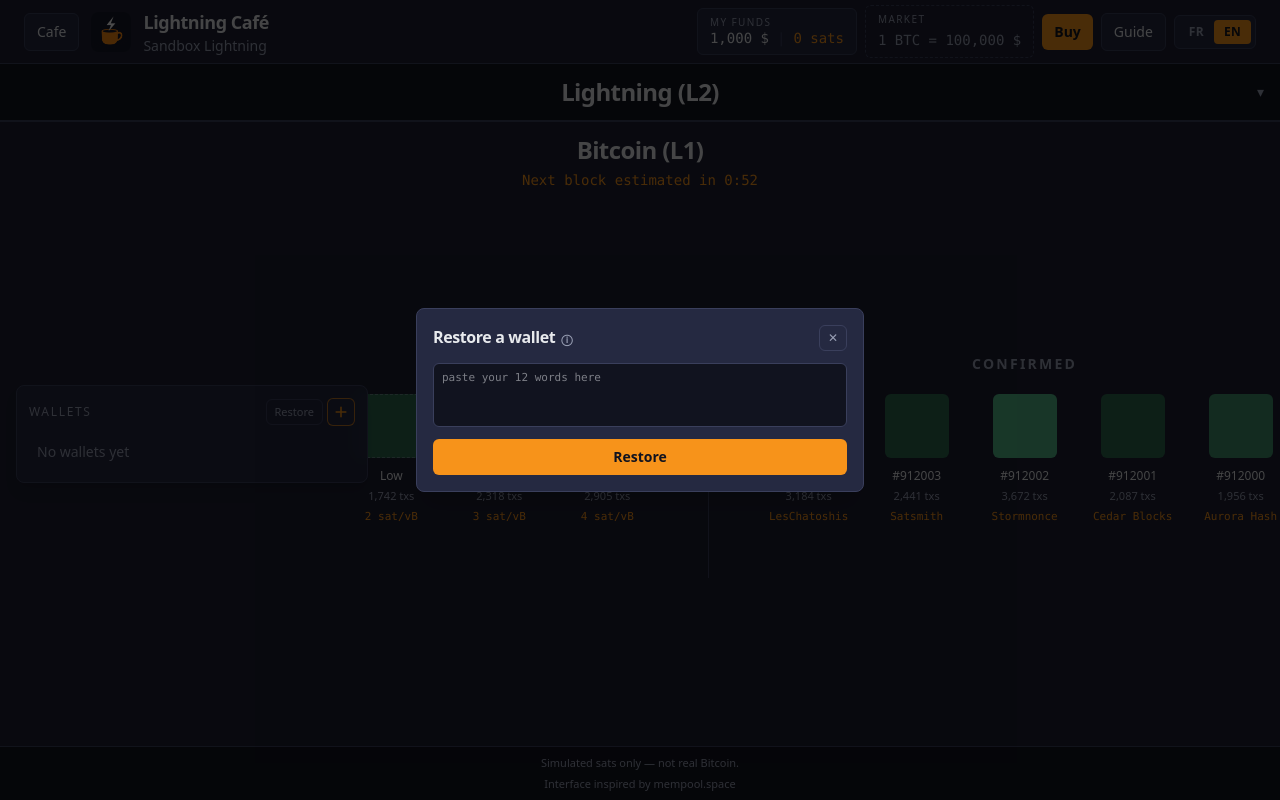
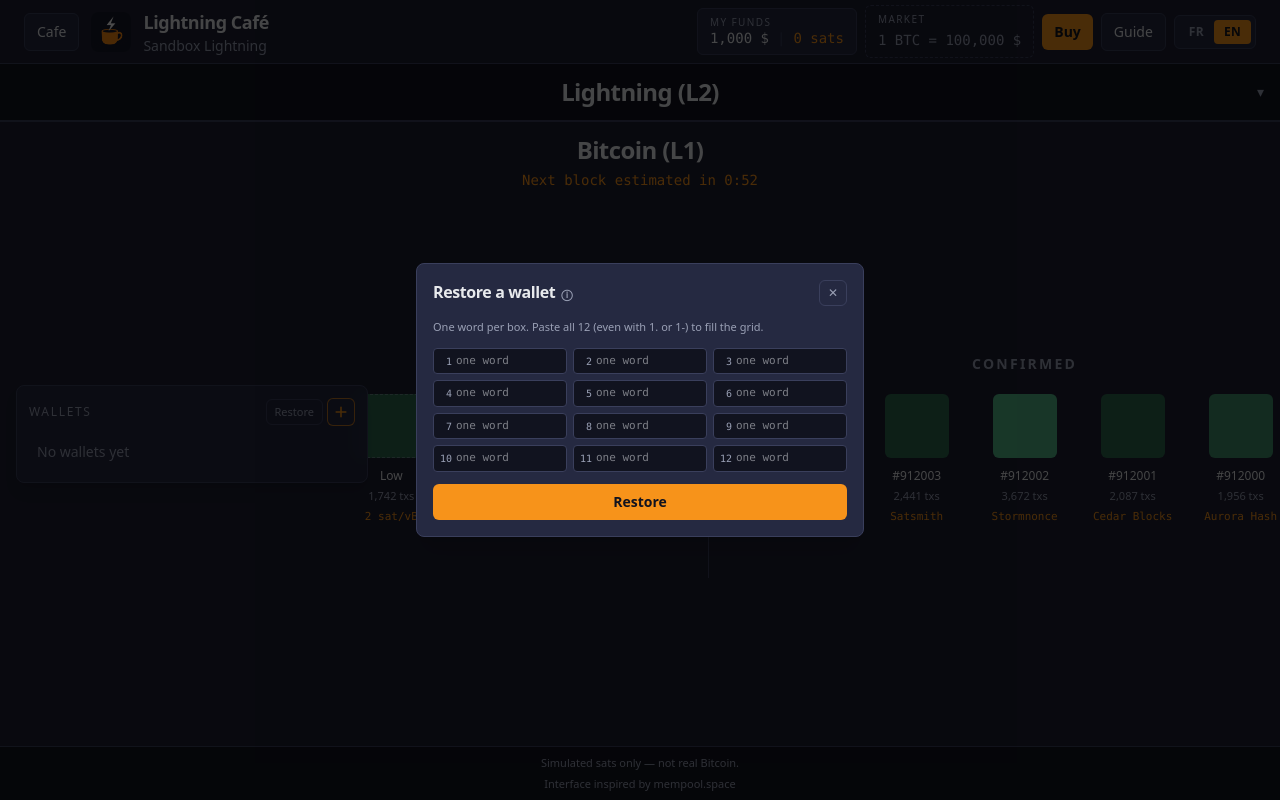
Before and after one commit to g1llez/lightning-cafe, a React (Vite) app: page / in a window 1280 px wide. Both pictures are taken after a click on the button "Restore". Built offline with nearby package versions, Linux system fonts and the light colour scheme.

Commit message:
Restore with 12 boxes and ignore 1. / 1- so a numbered paste does not blank the screen.

```diff
--- a/src/components/WalletCard.tsx
+++ b/src/components/WalletCard.tsx
@@ -1,4 +1,4 @@
-import { useState } from 'react'
+import { useState, type ClipboardEvent } from 'react'
 import { useTranslation } from 'react-i18next'
 import {
   findWalletBySeed,
@@ -6,6 +6,7 @@ import {
   pendingSats,
   pendingSatsForAddress,
   shortAddress,
+  tokenizeSeedInput,
   walletSats,
   type Wallet,
 } from '../simulation/player'
@@ -20,6 +21,10 @@ import { TxDetailTip } from './TxInspect'
 
 type SeedStep = 'hidden' | 'warned' | 'shown'
 
+function emptySeedWords(): string[] {
+  return Array.from({ length: 12 }, () => '')
+}
+
 type WalletCardProps = {
   onMessage: (message: string) => void
   onSatsSent: (label: string, target: string, from?: string) => void
@@ -33,7 +38,7 @@ export function WalletCard({ onMessage, onSatsSent }: WalletCardProps) {
   const [sendWalletId, setSendWalletId] = useState('')
   const [receiveWalletId, setReceiveWalletId] = useState('')
   const [restoreOpen, setRestoreOpen] = useState(false)
-  const [restoreDraft, setRestoreDraft] = useState('')
+  const [restoreWords, setRestoreWords] = useState<string[]>(emptySeedWords)
   const [editingName, setEditingName] = useState('')
   const [renaming, setRenaming] = useState(false)
   const [seedStep, setSeedStep] = useState<SeedStep>('hidden')
@@ -85,22 +90,58 @@ export function WalletCard({ onMessage, onSatsSent }: WalletCardProps) {
   }
 
   function handleRestore() {
+    const phrase = restoreWords.join(' ')
     try {
-      restoreWallet(t('assets.walletName', { number: player.nextWalletId }), restoreDraft)
+      restoreWallet(t('assets.walletName', { number: player.nextWalletId }), phrase)
       onMessage(t('assets.restoreCreated'))
       setRestoreOpen(false)
-      setRestoreDraft('')
+      setRestoreWords(emptySeedWords())
     } catch (error) {
       const code = error instanceof Error ? error.message : ''
       if (code === 'seed-exists') {
-        const existed = findWalletBySeed(player, parseSeed(restoreDraft))
+        const existed = findWalletBySeed(player, parseSeed(phrase))
         onMessage(t('assets.restoreExists', { wallet: existed?.name ?? '' }))
         setRestoreOpen(false)
-        setRestoreDraft('')
+        setRestoreWords(emptySeedWords())
         return
       }
       onMessage(t('assets.restoreInvalid'))
     }
+  }
+
+  function fillRestoreWords(index: number, tokens: string[]) {
+    setRestoreWords((current) => {
+      const next = [...current]
+      tokens.forEach((word, offset) => {
+        const at = index + offset
+        if (at < 12) {
+          next[at] = word
+        }
+      })
+      return next
+    })
+  }
+
+  function handleRestorePaste(index: number, event: ClipboardEvent<HTMLInputElement>) {
+    const tokens = tokenizeSeedInput(event.clipboardData.getData('text'))
+    if (tokens.length <= 1) {
+      return
+    }
+    event.preventDefault()
+    fillRestoreWords(index, tokens)
+  }
+
+  function handleRestoreWordChange(index: number, value: string) {
+    const tokens = tokenizeSeedInput(value)
+    if (tokens.length > 1) {
+      fillRestoreWords(index, tokens)
+      return
+    }
+    setRestoreWords((current) => {
+      const next = [...current]
+      next[index] = value.replace(/\s+/g, '')
+      return next
+    })
   }
 
   function renderExpand(wallet: Wallet) {
@@ -298,17 +339,35 @@ export function WalletCard({ onMessage, onSatsSent }: WalletCardProps) {
           title={t('assets.restoreTitle')}
           subtitle={t('assets.restoreSubtitle')}
           closeLabel={t('common.close')}
-          onClose={() => setRestoreOpen(false)}
+          onClose={() => {
+            setRestoreOpen(false)
+            setRestoreWords(emptySeedWords())
+          }}
         >
           <div className="flex flex-col gap-3">
-            <textarea
-              value={restoreDraft}
-              onChange={(event) => setRestoreDraft(event.target.value)}
-              rows={3}
-              spellCheck={false}
-              placeholder={t('assets.restorePlaceholder')}
-              className="w-full resize-none rounded-md border border-border bg-bg-primary px-2 py-1.5 font-mono text-[11px] outline-none focus:border-accent"
-            />
+            <p className="text-[11px] leading-relaxed text-text-muted">{t('assets.restoreHint')}</p>
+            <div className="grid grid-cols-3 gap-1.5">
+              {restoreWords.map((word, index) => (
+                <label
+                  key={index}
+                  className="flex items-center gap-1 rounded border border-border bg-bg-primary px-1.5 py-1 focus-within:border-accent"
+                >
+                  <span className="w-3 shrink-0 text-right font-mono text-[10px] text-text-muted">
+                    {index + 1}
+                  </span>
+                  <input
+                    value={word}
+                    data-testid={`restore-word-${index}`}
+                    autoComplete="off"
+                    spellCheck={false}
+                    placeholder={t('assets.restorePlaceholder')}
+                    onChange={(event) => handleRestoreWordChange(index, event.target.value)}
+                    onPaste={(event) => handleRestorePaste(index, event)}
+                    className="min-w-0 flex-1 bg-transparent font-mono text-[11px] outline-none"
+                  />
+                </label>
+              ))}
+            </div>
             <button
               type="button"
               onClick={handleRestore}
@@ -350,7 +409,10 @@ export function WalletCard({ onMessage, onSatsSent }: WalletCardProps) {
           <div className="flex items-center gap-1">
             <button
               type="button"
-              onClick={() => setRestoreOpen(true)}
+              onClick={() => {
+                setRestoreWords(emptySeedWords())
+                setRestoreOpen(true)
+              }}
               className="rounded-md border border-border px-2 py-1 text-[11px] text-text-muted transition hover:border-accent/60 hover:text-accent"
             >
               {t('assets.restore')}
--- a/src/i18n/locales/en.json
+++ b/src/i18n/locales/en.json
@@ -60,7 +60,8 @@
     "restore": "Restore",
     "restoreTitle": "Restore a wallet",
     "restoreSubtitle": "The 12 words recover the keys. The sats stay on the addresses — if those addresses are empty, the wallet comes back empty.",
-    "restorePlaceholder": "paste your 12 words here",
+    "restorePlaceholder": "one word",
+    "restoreHint": "One word per box. Paste all 12 (even with 1. or 1-) to fill the grid.",
     "restoreCreated": "Wallet restored (addresses derived from the 12 words)",
     "restoreExists": "Already in the list: {{wallet}}",
     "restoreInvalid": "Exactly 12 words are required.",
--- a/src/i18n/locales/fr.json
+++ b/src/i18n/locales/fr.json
@@ -60,7 +60,8 @@
     "restore": "Restaurer",
     "restoreTitle": "Restaurer un portefeuille",
     "restoreSubtitle": "Les 12 mots retrouvent les clés. Les sats, eux, sont toujours sur les adresses — s'il n'y en a pas, le portefeuille revient vide.",
-    "restorePlaceholder": "colle tes 12 mots ici",
+    "restorePlaceholder": "un mot",
+    "restoreHint": "Un mot par case. Coller les 12 mots (même avec 1. ou 1-) remplit la grille.",
     "restoreCreated": "Portefeuille restauré (adresses dérivées des 12 mots)",
     "restoreExists": "Déjà dans la liste : {{wallet}}",
     "restoreInvalid": "Il faut exactement 12 mots.",
--- a/src/simulation/SimulationProvider.tsx
+++ b/src/simulation/SimulationProvider.tsx
@@ -272,7 +272,10 @@ export function SimulationProvider({ children }: SimulationProviderProps) {
       addWallet: (name) => setPlayer((current) => createWallet(current, name)),
       renameWallet: (walletId, name) => setPlayer((current) => renameWallet(current, walletId, name)),
       newAddress: (walletId) => setPlayer((current) => createAddress(current, walletId)),
-      restoreWallet: (name, words) => setPlayer((current) => applyRestore(current, name, words)),
+      restoreWallet: (name, words) => {
+        const next = applyRestore(player, name, words)
+        setPlayer(next)
+      },
       buyBtc: (address, cadAmount) => {
         const next = buyBitcoin(
           player,
--- a/src/simulation/player.ts
+++ b/src/simulation/player.ts
@@ -217,8 +217,18 @@ function addWalletFromSeed(player: PlayerState, name: string, seed: string[]): P
   }
 }
 
+/** Strip list numbers people copy from the backup grid: `1. cafe`, `1-cafe`, `2) cafe`. */
+export function tokenizeSeedInput(value: string): string[] {
+  return value
+    .trim()
+    .toLowerCase()
+    .split(/[\s,;]+/)
+    .map((token) => token.replace(/^#?\d{1,2}[-.)]+/, ''))
+    .filter((token) => token.length > 0 && !/^\d+$/.test(token))
+}
+
 export function parseSeed(value: string): string[] {
-  const words = value.trim().toLowerCase().split(/\s+/).filter(Boolean)
+  const words = tokenizeSeedInput(value)
   if (words.length !== 12) {
     throw new Error('seed-invalid')
   }
```
Also changed, not shown: 2 other files (tests, documents, lock files or other folders).
